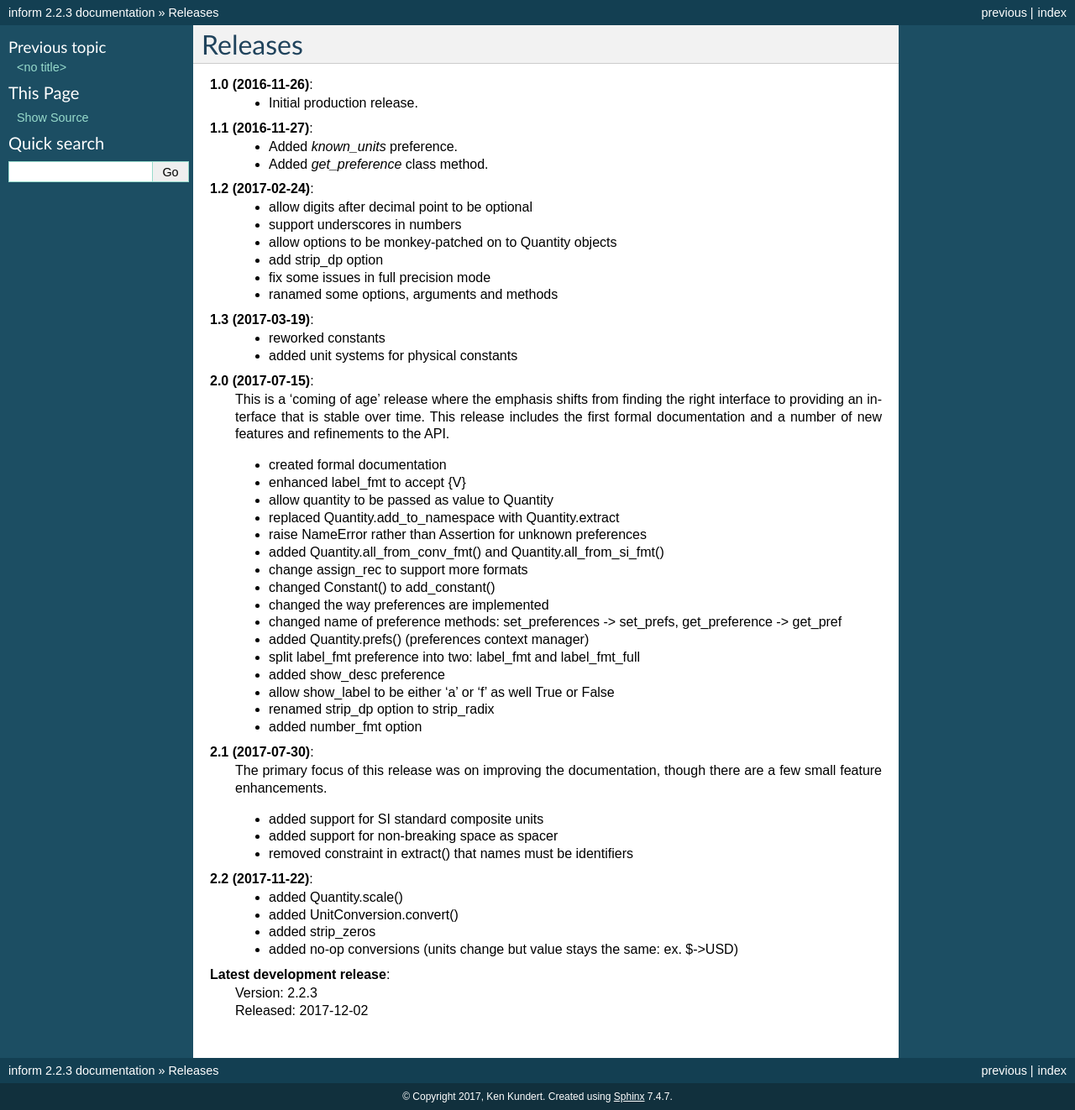
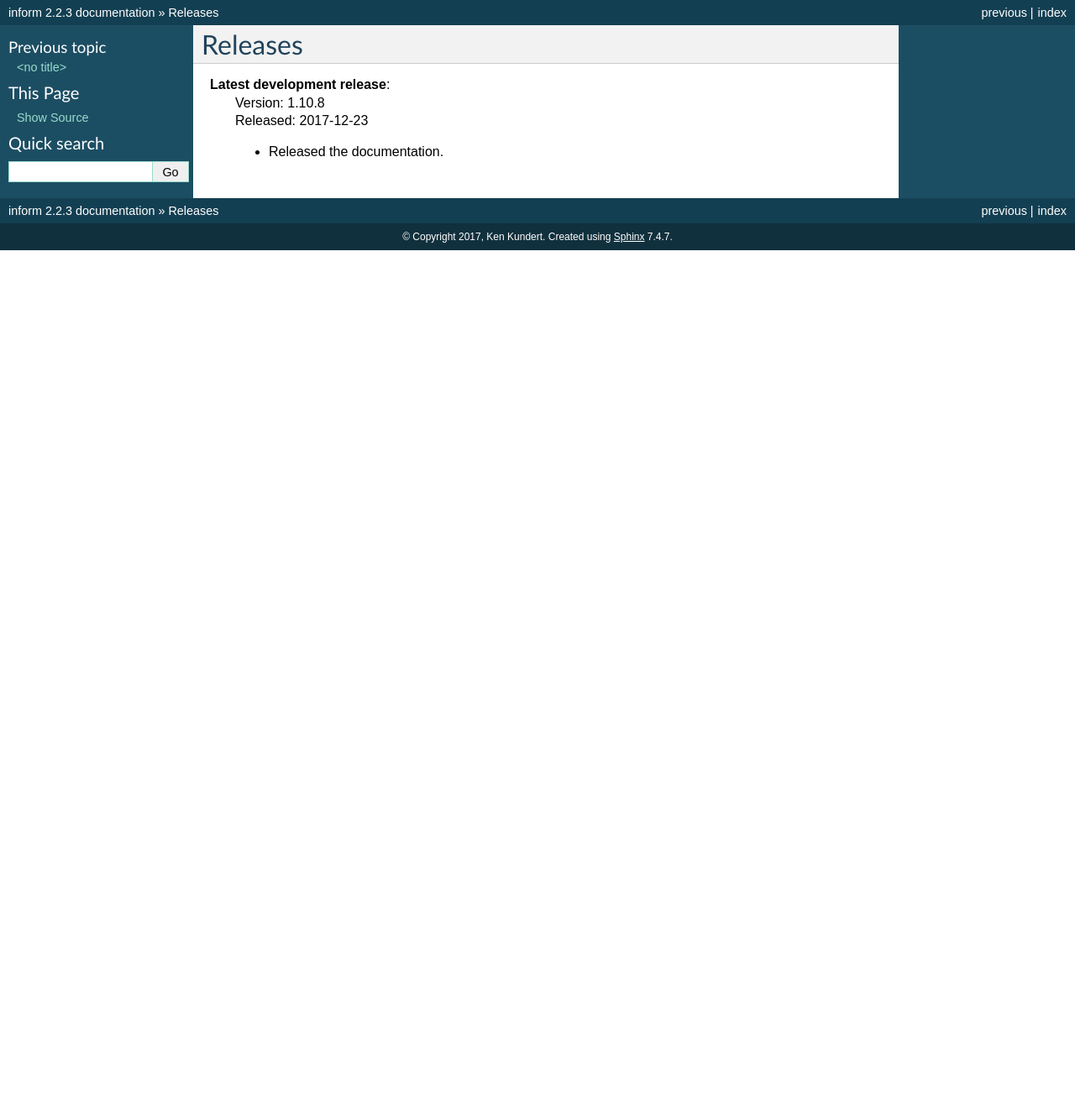
Before and after one commit to KenKundert/inform, a Sphinx documentation site: the page built from doc/releases.rst, in a window 1280 px wide. Shown: the whole page at 84% size. Built offline with Sphinx 7.4.7, drawn with Linux system fonts in a browser that asks for light colours; after the commit the page ends 900 px from its top, so only the background shows below that.

Commit message:
Refine the documentation.

```diff
--- a/doc/releases.rst
+++ b/doc/releases.rst
@@ -1,64 +1,8 @@
 Releases
 ========
 
-**1.0 (2016-11-26)**:
-    - Initial production release.
+**Latest development release**:
+    | Version: 1.10.8
+    | Released: 2017-12-23
 
-**1.1 (2016-11-27)**:
-    - Added *known_units* preference.
-    - Added *get_preference* class method.
-
-**1.2 (2017-02-24)**:
-    - allow digits after decimal point to be optional
-    - support underscores in numbers
-    - allow options to be monkey-patched on to Quantity objects
-    - add strip_dp option
-    - fix some issues in full precision mode
-    - ranamed some options, arguments and methods
-
-**1.3 (2017-03-19)**:
-    - reworked constants
-    - added unit systems for physical constants
-
-**2.0 (2017-07-15)**:
-    This is a 'coming of age' release where the emphasis shifts from finding the
-    right interface to providing an interface that is stable over time. This
-    release includes the first formal documentation and a number of new features
-    and refinements to the API.
-
-    - created formal documentation
-    - enhanced label_fmt to accept {V}
-    - allow quantity to be passed as value to Quantity
-    - replaced Quantity.add_to_namespace with Quantity.extract
-    - raise NameError rather than Assertion for unknown preferences
-    - added Quantity.all_from_conv_fmt() and Quantity.all_from_si_fmt()
-    - change assign_rec to support more formats
-    - changed Constant() to add_constant()
-    - changed the way preferences are implemented
-    - changed name of preference methods:
-      set_preferences -> set_prefs, get_preference -> get_pref
-    - added Quantity.prefs() (preferences context manager)
-    - split label_fmt preference into two: label_fmt and label_fmt_full
-    - added show_desc preference
-    - allow show_label to be either 'a' or 'f' as well True or False
-    - renamed strip_dp option to strip_radix
-    - added number_fmt option
-
-
-**2.1 (2017-07-30)**:
-    The primary focus of this release was on improving the documentation, though
-    there are a few small feature enhancements.
-
-    - added support for SI standard composite units
-    - added support for non-breaking space as spacer
-    - removed constraint in extract() that names must be identifiers
-
-**2.2 (2017-11-22)**:
-    - added Quantity.scale()
-    - added UnitConversion.convert()
-    - added strip_zeros
-    - added no-op conversions (units change but value stays the same: ex. $->USD)
-
-**Latest development release**:
-    | Version: 2.2.3
-    | Released: 2017-12-02
+    - Released the documentation.
```
Also changed, not shown: .bump.cfg.
